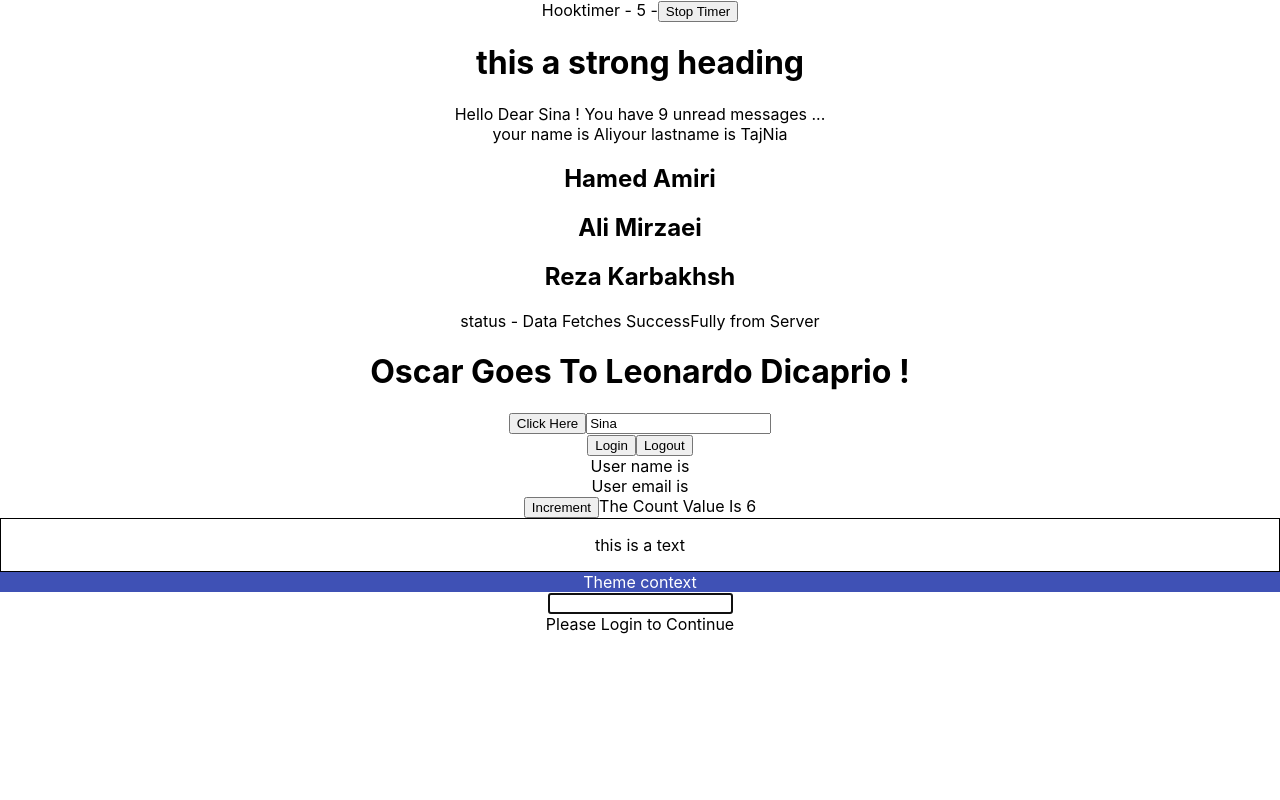
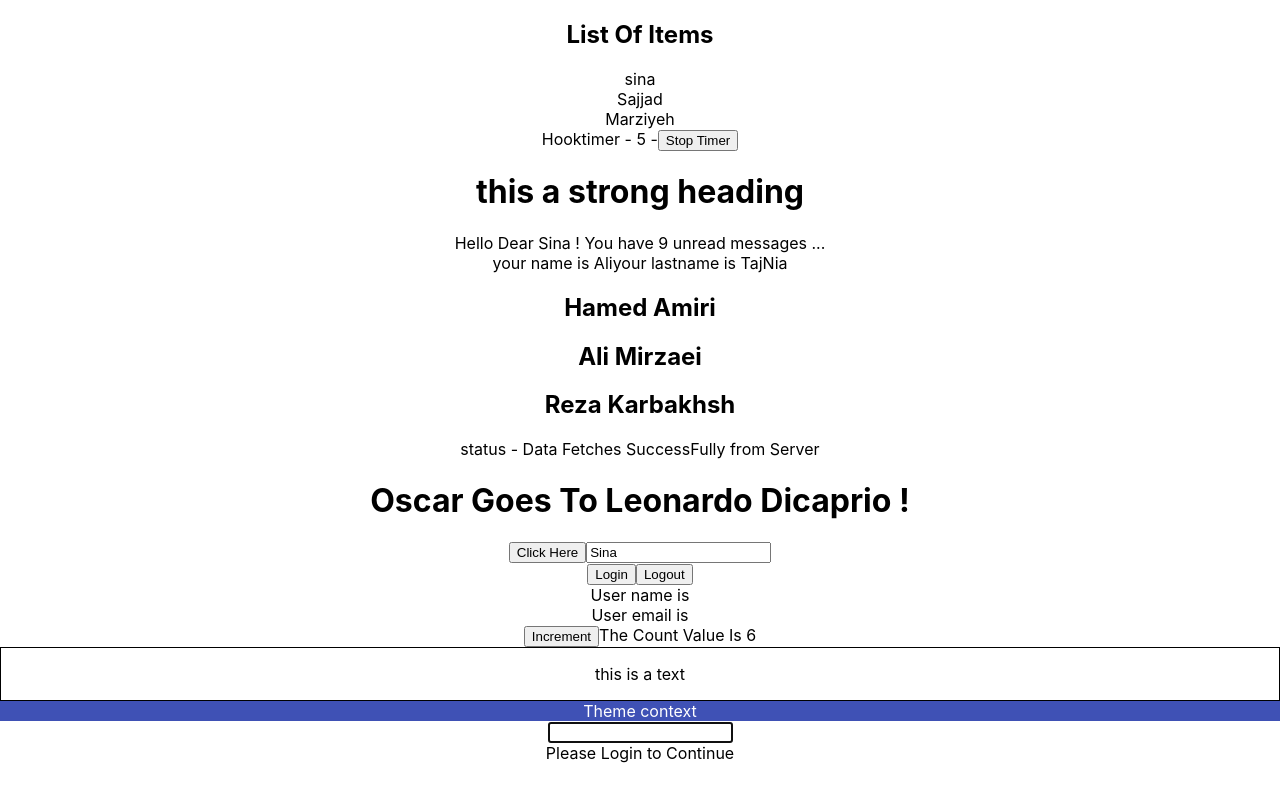
Before and after one commit to sinasaeedifar/typescript-demo, a React (Create React App) app: page / in a window 1280 px wide. Built offline with nearby package versions, Linux system fonts and the light colour scheme.

Commit message:
Generic Props

```diff
--- a/src/App.tsx
+++ b/src/App.tsx
@@ -19,6 +19,7 @@ import { Domref } from "./components/ref/DomRef";
 import { MutableRef } from "./components/ref/MutableRef";
 import { Counter } from "./components/state/Counter";
 import { Profile } from "./components/auth/Profile";
+import { List } from "./components/generics/List";
 
 function App() {
   const personName = {
@@ -35,7 +36,27 @@ function App() {
   ];
   return (
     <div className="App">
-       <MutableRef />
+      <List
+        items={[
+          {
+            id: 1,
+            name: "sina",
+            lastName: "Saeedifar",
+          },
+          {
+            id: 2,
+            name: "Sajjad",
+            lastName: "Jbar",
+          },
+          {
+            id: 3,
+            name: "Marziyeh",
+            lastName: "Bigham",
+          },
+        ]}
+        onClick={(item) => console.log(item.name)}
+      />
+      <MutableRef />
       <Heading>this a strong heading</Heading>
       <Greet
         name="Sina"
@@ -67,8 +88,7 @@ function App() {
         <Box />
       </ThemeContextProvider>
       <Domref />
-      <Private IsLoggedIn={false} component={Profile}/>
-
+      <Private IsLoggedIn={false} component={Profile} />
     </div>
   );
 }
--- /dev/null
+++ b/src/components/generics/List.tsx
@@ -0,0 +1,19 @@
+type ListProps<T> = {
+    items: T[]
+    onClick : (value:T) => void
+}
+
+export const List = <T extends {id:number,name:string,lastName:string}>({ items, onClick }: ListProps<T>) => {
+  return (
+    <div>
+      <h2>List Of Items</h2>
+      {items.map((item, index) => {
+        return (
+          <div key={item.id} onClick={() => onClick(item)}>
+            {item.name}
+          </div>
+        );
+      })}
+    </div>
+  );
+};
```
